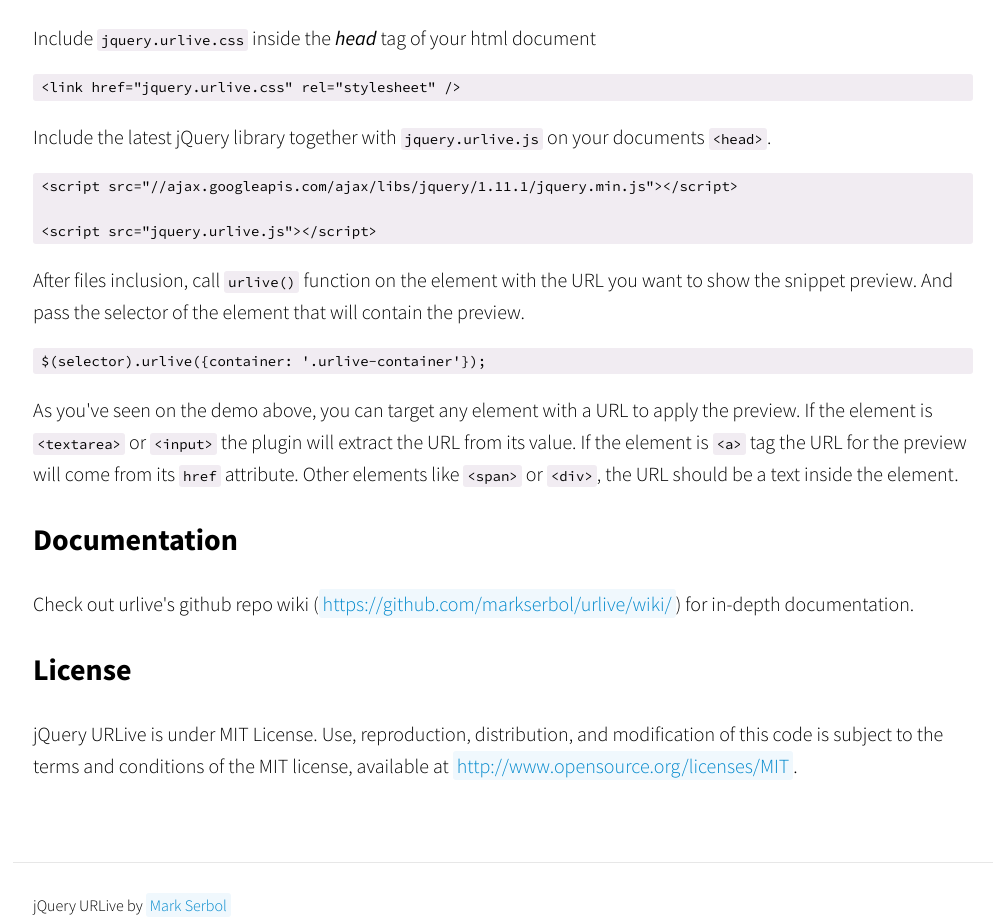
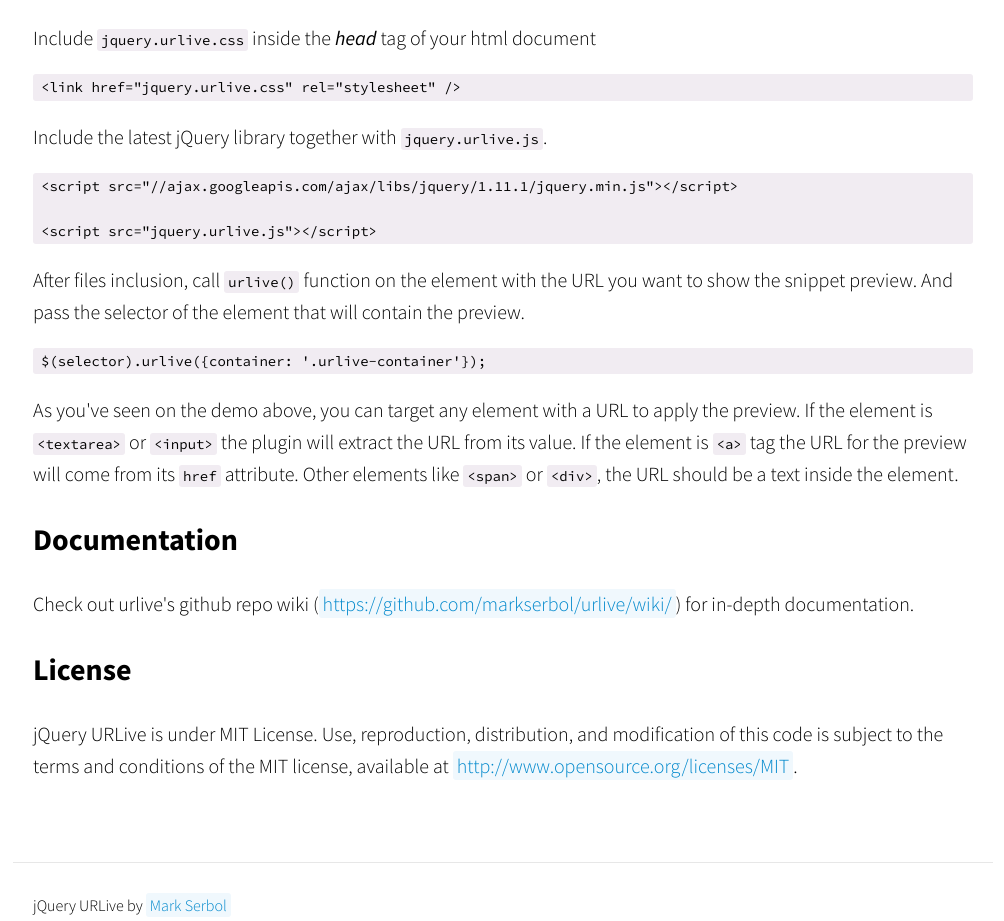
Before and after one commit to markserbol/urlive, a plain HTML site: page index.html in a window 1280 px wide. Shown: the part 1497-2418 px from the top of the page, without its empty margins (137-1141 px from the left). Drawn offline with Linux system fonts and the light colour scheme.

Commit message:
Update index.html

```diff
--- a/index.html
+++ b/index.html
@@ -211,7 +211,7 @@ h2 {
 <code>&lt;link href="jquery.urlive.css" rel="stylesheet" /&gt;</code>
 </pre>
 
-	<p>Include the latest jQuery library together with <code>jquery.urlive.js</code> on your documents <code>&lt;head&gt;</code>.</p>
+	<p>Include the latest jQuery library together with <code>jquery.urlive.js</code>.</p>
 
 <pre>
 <code>&lt;script src="//ajax.googleapis.com/ajax/libs/jquery/1.11.1/jquery.min.js"&gt;&lt;/script&gt;</code>
```
